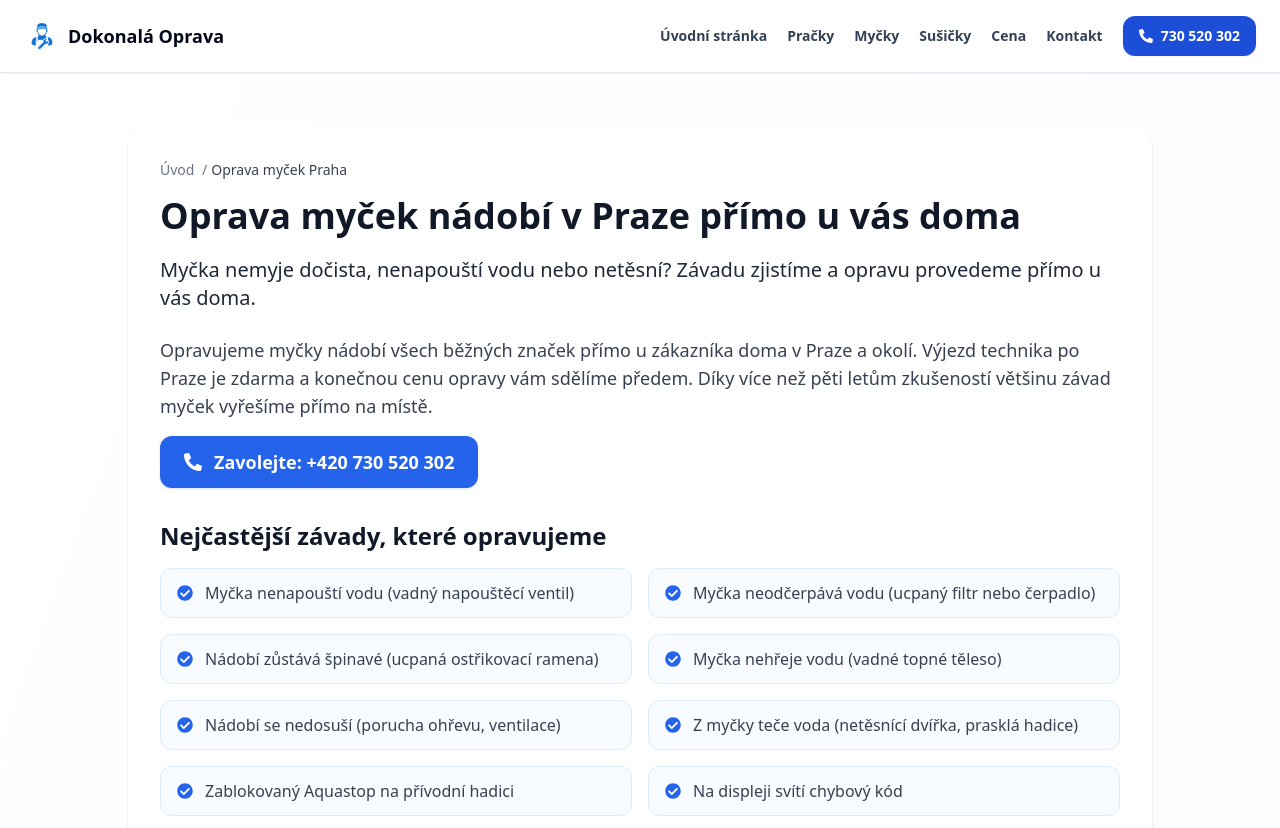
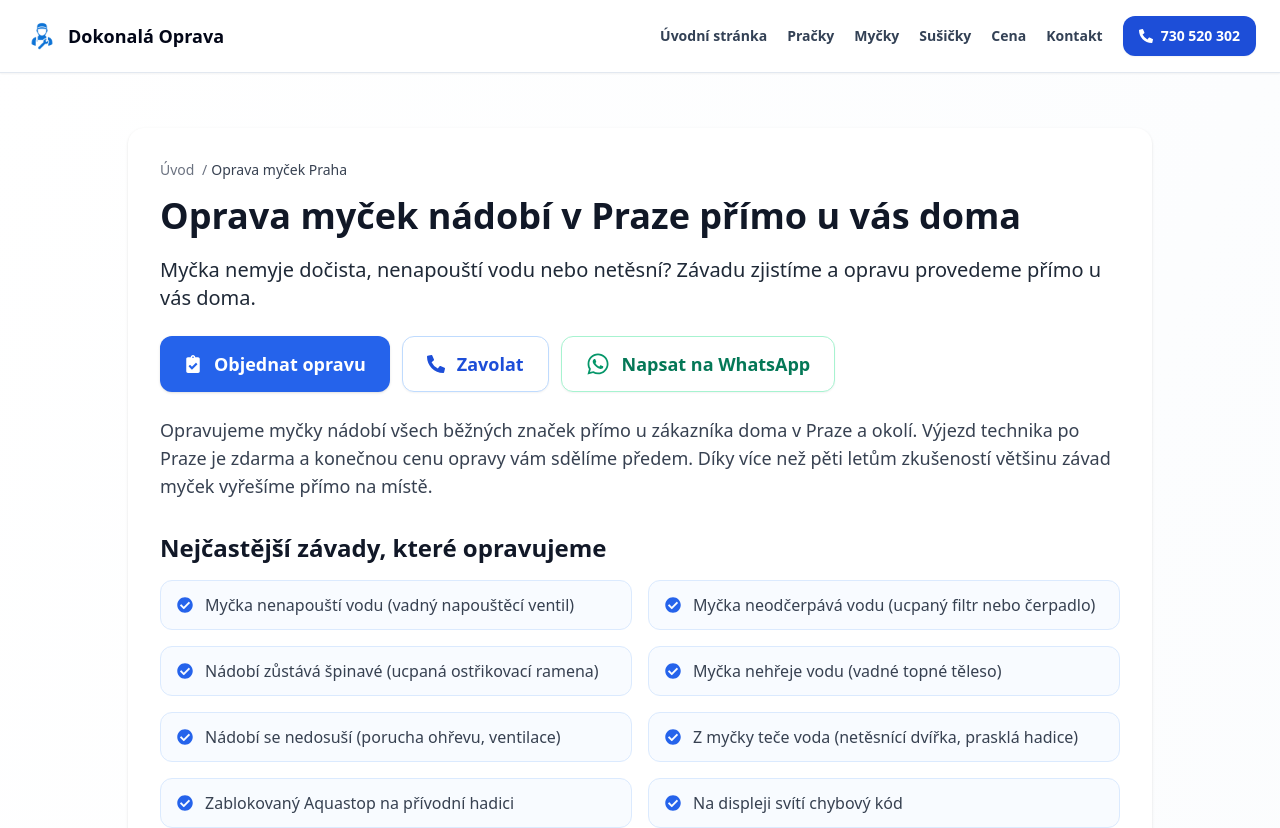
Before and after one commit to luatrix/oprava-cz, a React (Create React App) app: page /oprava-mycek-praha in a window 1280 px wide. Shown: the top 828 px of the page. Built offline with nearby package versions, Linux system fonts and the light colour scheme.

Commit message:
Add order CTAs to primary pages

```diff
--- a/src/LandingPage.jsx
+++ b/src/LandingPage.jsx
@@ -20,7 +20,7 @@ import FaqSection from './components/FaqSection';
 import Seo from './components/Seo';
 import { content } from './seo/content';
 import { businessJsonLd, faqJsonLd } from './seo/siteConfig';
-import { trackedPhoneProps, trackedWhatsAppProps } from './utils/analytics';
+import { trackedOrderProps, trackedPhoneProps, trackedWhatsAppProps } from './utils/analytics';
 
 const services = [
   {
@@ -111,16 +111,22 @@ export default function LandingPage() {
                 ))}
               </div>
 
-              <div className="mt-9 flex flex-col gap-3 sm:flex-row">
+              <div className="mt-9 flex flex-col gap-3 sm:flex-row sm:flex-wrap">
+                <a
+                  {...trackedOrderProps('hero')}
+                  className="inline-flex min-h-14 items-center justify-center gap-2 rounded-xl bg-blue-700 px-5 py-4 text-base font-bold text-white shadow-lg shadow-blue-200 transition hover:bg-blue-800 focus:outline-none focus-visible:ring-4 focus-visible:ring-blue-300"
+                >
+                  <FaClipboardCheck aria-hidden="true" /> Objednat opravu
+                </a>
                 <a
                   {...trackedPhoneProps('hero')}
-                  className="inline-flex min-h-14 items-center justify-center gap-3 rounded-xl bg-blue-700 px-7 py-4 text-lg font-bold text-white shadow-lg shadow-blue-200 transition hover:bg-blue-800 focus:outline-none focus-visible:ring-4 focus-visible:ring-blue-300"
+                  className="inline-flex min-h-14 items-center justify-center gap-2 rounded-xl border border-blue-200 bg-white px-5 py-4 text-base font-bold text-blue-800 shadow-sm transition hover:bg-blue-50 focus:outline-none focus-visible:ring-4 focus-visible:ring-blue-300"
                 >
-                  <FaPhoneAlt aria-hidden="true" /> Zavolat +420 730 520 302
+                  <FaPhoneAlt aria-hidden="true" /> Zavolat
                 </a>
                 <a
                   {...trackedWhatsAppProps('hero')}
-                  className="inline-flex min-h-14 items-center justify-center gap-3 rounded-xl border border-emerald-200 bg-white px-7 py-4 text-lg font-bold text-emerald-700 shadow-sm transition hover:bg-emerald-50 focus:outline-none focus-visible:ring-4 focus-visible:ring-emerald-300"
+                  className="inline-flex min-h-14 items-center justify-center gap-2 rounded-xl border border-emerald-200 bg-white px-5 py-4 text-base font-bold text-emerald-700 shadow-sm transition hover:bg-emerald-50 focus:outline-none focus-visible:ring-4 focus-visible:ring-emerald-300"
                 >
                   <FaWhatsapp className="text-2xl text-emerald-600" aria-hidden="true" /> Napsat na WhatsApp
                 </a>
--- a/src/pages/SeoServicePage.jsx
+++ b/src/pages/SeoServicePage.jsx
@@ -1,12 +1,12 @@
-import React, { useEffect, useState } from 'react';
-import { FaCheckCircle, FaPhoneAlt, FaTimes, FaTools } from 'react-icons/fa';
+import React from 'react';
+import { FaCheckCircle, FaClipboardCheck, FaPhoneAlt, FaTools, FaWhatsapp } from 'react-icons/fa';
 import SiteHeader from '../components/SiteHeader';
 import ContactSection from '../components/ContactSection';
 import SiteFooter from '../components/SiteFooter';
-import RepairRequestForm from '../components/RepairRequestForm';
 import FaqSection from '../components/FaqSection';
 import Seo from '../components/Seo';
 import { content } from '../seo/content';
+import { trackedOrderProps, trackedPhoneProps, trackedWhatsAppProps } from '../utils/analytics';
 import {
   businessJsonLd,
   serviceJsonLd,
@@ -15,27 +15,7 @@ import {
 } from '../seo/siteConfig';
 
 export default function SeoServicePage({ service }) {
-  const [isModalOpen, setIsModalOpen] = useState(false);
   const { slug, metaTitle, metaDescription, h1, lead, intro, body, commonFaults, faq, shortName } = service;
-
-  useEffect(() => {
-    document.body.style.overflow = isModalOpen ? 'hidden' : '';
-
-    const onKeyDown = (event) => {
-      if (event.key === 'Escape') {
-        setIsModalOpen(false);
-      }
-    };
-
-    if (isModalOpen) {
-      window.addEventListener('keydown', onKeyDown);
-    }
-
-    return () => {
-      document.body.style.overflow = '';
-      window.removeEventListener('keydown', onKeyDown);
-    };
-  }, [isModalOpen]);
 
   return (
     <div className="min-h-screen font-sans bg-gradient-to-br from-white to-[#f9fbfd]">
@@ -64,16 +44,29 @@ export default function SeoServicePage({ service }) {
 
           <h1 className="text-3xl sm:text-4xl font-extrabold text-gray-900 mb-5">{h1}</h1>
           <p className="text-xl text-gray-800 font-medium mb-6">{lead}</p>
-          <p className="text-lg text-gray-700 mb-4">{intro}</p>
 
-          <button
-            type="button"
-            onClick={() => setIsModalOpen(true)}
-            className="inline-flex items-center gap-3 bg-blue-600 hover:bg-blue-700 text-white px-6 py-3 rounded-xl text-lg font-semibold shadow transition mb-8"
-          >
-            <FaPhoneAlt />
-            Zavolejte: +420 730 520 302
-          </button>
+          <div className="mb-6 flex flex-col gap-3 sm:flex-row sm:flex-wrap">
+            <a
+              {...trackedOrderProps('service_hero')}
+              className="inline-flex min-h-14 items-center justify-center gap-3 rounded-xl bg-blue-600 px-6 py-3 text-lg font-semibold text-white shadow transition hover:bg-blue-700 focus:outline-none focus-visible:ring-4 focus-visible:ring-blue-300"
+            >
+              <FaClipboardCheck aria-hidden="true" /> Objednat opravu
+            </a>
+            <a
+              {...trackedPhoneProps('service_hero')}
+              className="inline-flex min-h-14 items-center justify-center gap-3 rounded-xl border border-blue-200 bg-white px-6 py-3 text-lg font-semibold text-blue-700 shadow-sm transition hover:bg-blue-50 focus:outline-none focus-visible:ring-4 focus-visible:ring-blue-300"
+            >
+              <FaPhoneAlt aria-hidden="true" /> Zavolat
+            </a>
+            <a
+              {...trackedWhatsAppProps('service_hero')}
+              className="inline-flex min-h-14 items-center justify-center gap-3 rounded-xl border border-emerald-200 bg-white px-6 py-3 text-lg font-semibold text-emerald-700 shadow-sm transition hover:bg-emerald-50 focus:outline-none focus-visible:ring-4 focus-visible:ring-emerald-300"
+            >
+              <FaWhatsapp className="text-2xl text-emerald-600" aria-hidden="true" /> Napsat na WhatsApp
+            </a>
+          </div>
+
+          <p className="text-lg text-gray-700 mb-8">{intro}</p>
 
           <h2 className="text-2xl font-bold text-gray-900 mb-4">Nejčastější závady, které opravujeme</h2>
           <div className="grid grid-cols-1 sm:grid-cols-2 gap-4 mb-8">
@@ -107,43 +100,6 @@ export default function SeoServicePage({ service }) {
         </section>
       </main>
 
-      {isModalOpen && (
-        <div className="fixed inset-0 z-[80] flex items-center justify-center p-4 sm:p-6">
-          <button
-            type="button"
-            aria-label="Zavřít formulář"
-            className="absolute inset-0 bg-black/45"
-            onClick={() => setIsModalOpen(false)}
-          />
-
-          <div
-            role="dialog"
-            aria-modal="true"
-            aria-label="Formulář pro objednání opravy"
-            className="relative w-full max-w-4xl max-h-[90vh] overflow-y-auto rounded-2xl bg-[#f7fafc] shadow-2xl border border-blue-100 p-6 sm:p-8"
-          >
-            <button
-              type="button"
-              onClick={() => setIsModalOpen(false)}
-              aria-label="Zavřít"
-              className="absolute top-4 right-4 inline-flex items-center justify-center w-10 h-10 rounded-lg border border-gray-200 text-gray-700 hover:bg-white focus:outline-none focus-visible:ring-2 focus-visible:ring-blue-500"
-            >
-              <FaTimes />
-            </button>
-
-            <div className="text-center mb-8 pr-10">
-              <h2 className="text-2xl sm:text-3xl font-bold text-gray-900 leading-snug">Zavolejte nám nebo odešlete poptávku</h2>
-              <p className="mt-4 text-base sm:text-lg text-gray-700 font-medium">
-                📞 <span className="text-blue-600 font-semibold">+420 730 520 302</span> &nbsp;
-                (můžete psát i na <strong>WhatsApp</strong>)
-              </p>
-            </div>
-
-            <RepairRequestForm submittedMessageClassName="md:col-span-2" />
-          </div>
-        </div>
-      )}
-
       <FaqSection heading="Časté dotazy k této službě" items={faq} />
       <ContactSection />
       <SiteFooter />
--- a/src/utils/analytics.js
+++ b/src/utils/analytics.js
@@ -33,3 +33,19 @@ export function trackedWhatsAppProps(placement) {
     onClick: () => trackConversion('whatsapp_click', { placement }),
   };
 }
+
+export function trackedOrderProps(placement) {
+  return {
+    href: '#contact',
+    onClick: (event) => {
+      trackConversion('order_click', { placement });
+
+      const contactSection = document.getElementById('contact');
+      if (!contactSection) return;
+
+      event.preventDefault();
+      contactSection.scrollIntoView({ behavior: 'smooth', block: 'start' });
+      window.history.replaceState(null, '', '#contact');
+    },
+  };
+}
```
Also changed, not shown: 2 other files (tests, documents, lock files or other folders).
